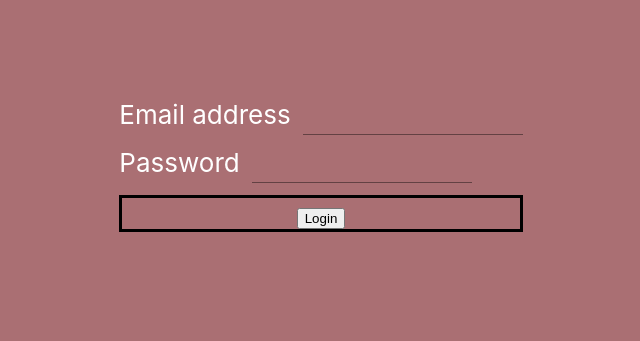
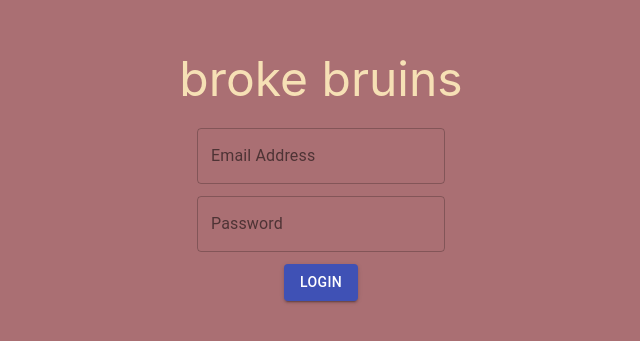
Before and after one commit to sauravrohira/cs188-broke-bruins, a React (Create React App) app in the folder bb-frontend/: page / in a window 1280 px wide. Shown: the part 235-576 px from the top of the page, without its empty margins (319-959 px from the left). Built offline with nearby package versions, Linux system fonts and the light colour scheme.

Commit message:
Few more changes

```diff
--- a/bb-frontend/src/App.css
+++ b/bb-frontend/src/App.css
@@ -7,11 +7,23 @@
   align-items: center;
   justify-content: center;
   font-size: calc(10px + 2vmin);
-  color: white;
+}
+
+.Logo-placeholder {
+  font-size: 48px;
+  color: #f6e0b5;
+  margin: 20px;
 }
 
 .Login {
   text-align: left;
+}
+
+.Login-form {
+  display: flex;
+  flex-direction: column;
+  justify-content: center;
+  align-items: center;
 }
 
 .Login-field {
@@ -20,12 +32,11 @@
 }
 
 .Login-label {
-  color: white;
   margin-right: 12px;
 }
 
 .Login-input {
-  background-color: black;
+  /* background: white; */
 }
 
 .Login-button {
@@ -33,3 +44,50 @@
   border-style: solid;
   text-align: center;
 }
+
+.Home {
+  text-align: center;
+  background-color: #aa6f73;
+  min-height: 100vh;
+  align-items: center;
+  justify-content: center;
+  font-size: calc(10px + 2vmin);
+  color: white;
+}
+
+.Nav-bar {
+  color: white;
+  background-color: #66545e;
+  width: 100%;
+  display: flex;
+  flex-direction: row;
+  justify-content: space-between;
+  align-items: center;
+  padding: 16px;
+}
+
+.Rental-list {
+  padding: 20px;
+  margin-top: 20px;
+}
+
+.Rental-card {
+  margin: 20px;
+  display: flex;
+  flex-direction: row;
+  justify-content: space-between;
+  align-items: center;
+  border-style: solid;
+  border-color: #66545e;
+  border-radius: 1rem;
+}
+
+.Rental-info {
+  padding: 20px;
+  text-align: left;
+}
+
+.Rental-image {
+  height: 120px;
+  margin: 20px;
+}
--- a/bb-frontend/src/Home.js
+++ b/bb-frontend/src/Home.js
@@ -1,5 +1,6 @@
 import './App.css';
 import NavBar from './NavBar';
+import RentalList from './RentalList';
 // import { useState } from 'react'
 // import Button from '@material-ui/core/Button';
 // import Input from '@material-ui/core/Input';
@@ -7,10 +8,10 @@ import NavBar from './NavBar';
 function Home() {
 
   return (
-    <div className="App">
+    <div className="Home">
         <NavBar />
         {/* <FilterBar handleOrderChange={handleOrderChange} handleSortChange={handleSortChange} sort={{forwards, orderBy}} /> */}
-        {/* <ContactList sort={{forwards, orderBy}} /> */}
+        <RentalList />
     </div>
   );
 }
--- a/bb-frontend/src/Login.js
+++ b/bb-frontend/src/Login.js
@@ -1,7 +1,7 @@
 import './App.css';
 import { useState } from 'react'
-// import Button from '@material-ui/core/Button';
-import Input from '@material-ui/core/Input';
+import Button from '@material-ui/core/Button';
+import TextField from '@material-ui/core/TextField';
 
 import { useAuth } from "./use-auth.js"
 
@@ -27,25 +27,36 @@ function Login(props) {
 
   return (
     <div className="App">
+      <div className="Logo-placeholder">
+        broke bruins
+      </div>
     <div className="Login">
-    <form onSubmit={evt => handleLogin(evt)}>
-      <div>
+    <form onSubmit={evt => handleLogin(evt)} className="Login-form">
         <div className="Login-field">
-          <label className="Login-label" htmlFor="email">
-            Email address
-          </label>
-          <Input classes="Login-input" onChange={(evt) => setUsername(evt.target.value)} name="email" type="email" />
+          <TextField
+            id="Filled-basic"
+            label="Email Address"
+            variant="outlined"
+            onChange={(evt) => setUsername(evt.target.value)}
+            value={username}
+            type="email"
+            // required
+            />
         </div>
         <div className="Login-field">
-          <label className="Login-label" htmlFor="password">
-            Password
-          </label>
-          <Input onChange={(evt) => setPassword(evt.target.value)} name="password" type="password" />
+          <TextField
+            className="Login-input"
+            label="Password"
+            variant="outlined"
+            // required
+            onChange={(evt) => setPassword(evt.target.value)}
+            value={password}
+            name="password"
+            type="password" />
         </div>
-        <div className="Login-button">
-          <input type="submit" value="Login" />
-        </div>
-      </div>
+        <Button type="submit" variant="contained" color="primary">
+          Login
+        </Button>
     </form>
     </div>
   </div>
--- a/bb-frontend/src/NavBar.js
+++ b/bb-frontend/src/NavBar.js
@@ -1,27 +1,34 @@
 import './App.css';
 // import React, {useState} from "react";
 // import { useCore } from "./use-core.js"
-// import Button from '@material-ui/core/Button';
+import Button from '@material-ui/core/Button';
 // import { navigate } from "@reach/router"
 import { useAuth } from "./use-auth.js"
 
 function NavBar() {
 
     const auth = useAuth();
+    const handleLogout = async () => {
+        let response = await auth.logout();
+        if (response) {
+          // successful logout
+        }
+        else {
+          // UNsuccessful logout
+        }
+      };
 
     return (
         <div className="Nav-bar">
-            {/* <img alt="logo" className="NetworkLogo" src={logo} /> */}
-            <div>
-                <span>
-                    <form>
-                        <div> Sign Out </div>
-                        <div> { JSON.stringify(auth.user) } </div>
-                        <div> { console.log("uhhh", auth.user) }</div>
-                    </form>
-                </span>
-            </div>
+        {/* <img alt="logo" className="NetworkLogo" src={logo} /> */}
+        <div className="Nav-bar">
+            <span>
+                <Button variant="info" onClick={handleLogout}>
+                    Sign Out
+                </Button>
+            </span>
         </div>
+    </div>
     )
 }
 
--- /dev/null
+++ b/bb-frontend/src/RentalList.js
@@ -0,0 +1,54 @@
+import './App.css';
+import React from 'react'
+// import { useCore } from "./use-core.js"
+// import Button from '@material-ui/core/Button';
+// import { navigate } from "@reach/router"
+// import { useAuth } from "./use-auth.js"
+
+export class Rental extends React.Component {
+    render() {
+      return (
+        <div className="Rental-card">
+            <div className="Rental-info">
+                <div className="Title">
+                    <span className="Title-field">Title: </span>
+                    <span className="Title-value">{this.props.title}</span>
+                </div>
+                <div className="PhoneNumber">
+                    <span className="Contact-fields">Description: </span>
+                    <span className="Contact-values">{this.props.description}</span>
+                </div>
+                <div className="PhoneNumber">
+                    <span className="Contact-fields">Price: </span>
+                    <span className="Contact-values">{this.props.price}</span>
+                </div>
+            </div>
+            <div>
+                <div className="PhoneNumber">
+                    <img src={this.props.imageUrl} className="Rental-image" alt="oops"/>
+                </div>
+            </div>
+        </div>
+      )
+    }
+  }
+
+function RentalList() {
+
+    const commonProps1 = { title: "Ski Goggles", description: "These ski goggles r great. I wear them all the time. They make me look good.", price: "$50", imageUrl: "https://cdn.shopify.com/s/files/1/0228/1357/products/skiing_mask_c529e9d6-930c-4765-a5b5-1adccdd1bdec_1024x1024.jpg?v=1474786959" };
+    const commonProps2 = { title: "Workout Weights", description: "If you want to up those gains, these are great. Colorful too.", price: "$20", imageUrl: "" };
+    const commonProps3 = { title: "Camping Tent - Sleeps 4", description: "Time 2 visit Joshua Tree. Take some ramen with you.", price: "$40", imageUrl: "" };
+
+    return (
+        <div>
+            <div className="Rental-list">
+                <Rental {...commonProps1} />
+                <Rental {...commonProps2} />
+                <Rental {...commonProps3} />
+                <Rental {...commonProps1} />
+            </div>
+        </div>
+    )
+}
+
+export default RentalList;
--- a/bb-frontend/src/use-auth.js
+++ b/bb-frontend/src/use-auth.js
@@ -36,29 +36,30 @@ import React, {
       return response;
     },
     async logout() {
-      let response = await fetch("/api/logout", {
-        method: 'POST',
-        headers: {
-          'Content-Type': 'application/json',
-          'Credentials': 'include'
-        }
-      })
-      .then(response => {
-        if (response.status === 200) {
-          return true;
-        }
-        else {
-          return false;
-        }
-      })
-      .catch(err => {
-        if (err.status === 500) {
-          return false;
-        }
-        return false;
-      });
+      return true;
+      // let response = await fetch("/api/logout", {
+      //   method: 'POST',
+      //   headers: {
+      //     'Content-Type': 'application/json',
+      //     'Credentials': 'include'
+      //   }
+      // })
+      // .then(response => {
+      //   if (response.status === 200) {
+      //     return true;
+      //   }
+      //   else {
+      //     return false;
+      //   }
+      // })
+      // .catch(err => {
+      //   if (err.status === 500) {
+      //     return false;
+      //   }
+      //   return false;
+      // });
 
-      return response;
+      // return response;
     },
     async refresh() {
       // let response = await fetch("/api/core", {
```
